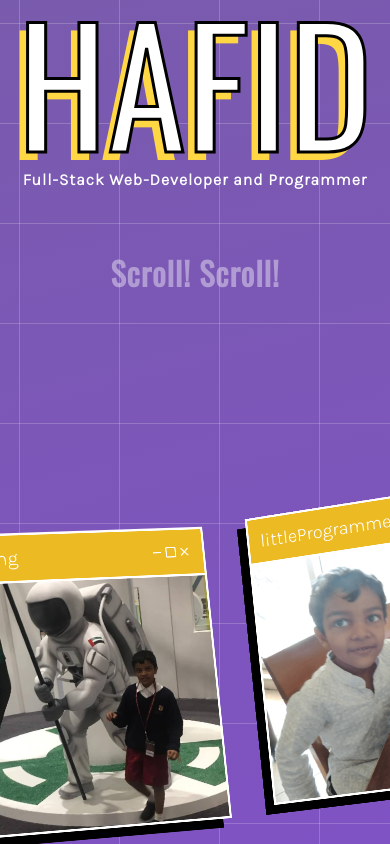
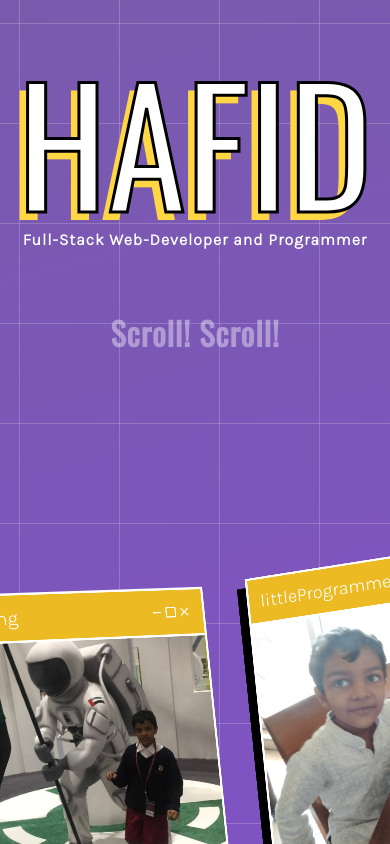
Before and after one commit to hafideledath/hafid-portfolio, a React (Create React App) app: page / in a window 390 px wide. Shown: the top 844 px of the page. Built offline with nearby package versions, Linux system fonts and the light colour scheme.

Commit message:
Previous changes broke other screen widths

```diff
--- a/src/App.css
+++ b/src/App.css
@@ -213,7 +213,6 @@ footer {
 @media (max-width: 1080px) {
     h1 {
         font-size: 25rem;
-        margin-top: 0;
     }
 
     #carousel {
```
